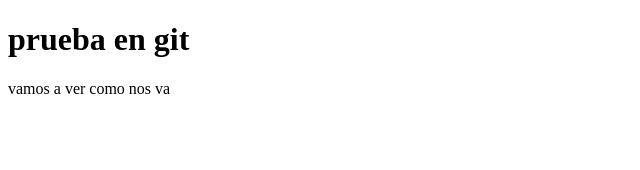
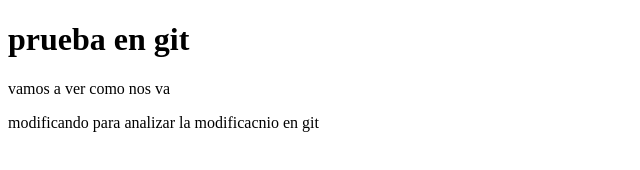
Before and after one commit to gerardobastidas/alura-git, a plain HTML site: page index.html in a window 1280 px wide. Shown: the whole page, without its empty margins (0-640 px from the left). Drawn offline with Linux system fonts and the light colour scheme.

Commit message:
Arreglando la p de nuestro html

```diff
--- a/index.html
+++ b/index.html
@@ -9,5 +9,6 @@
 <body>
     <h1>prueba en git</h1>
     <p>vamos a ver como nos va</p>
+    <p>modificando para analizar la modificacnio en git</p>
 </body>
 </html>
```
